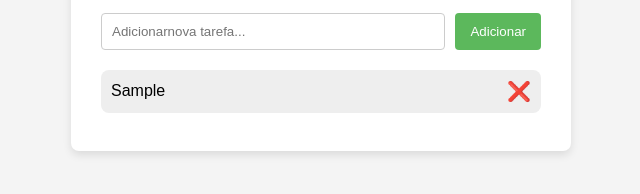
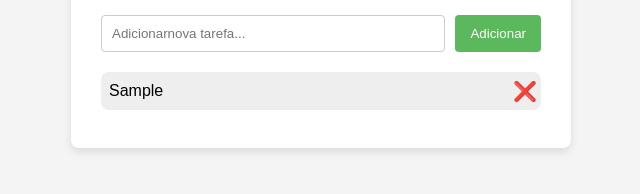
Before and after one commit to aldosds/todo-list-js, a plain HTML site: page index.html in a window 1280 px wide. Both pictures are taken after typing "Sample" into the empty fields and a click on the button "Adicionar". Shown: the part 362-556 px from the top of the page, 319-959 px from the left. Drawn offline with Linux system fonts and the light colour scheme.

Commit message:
:lipstick: Efetuado correçãoes e melhorias no estilização

```diff
--- a/css/styles.css
+++ b/css/styles.css
@@ -62,7 +62,6 @@ h1 {
 
 #task-list li {
   background-color: #eee;
-  padding: 10px;
   margin-bottom: 8px;
   border-radius: 8px;
   display: flex;
@@ -72,22 +71,22 @@ h1 {
   transition: background-color 0.3s;
 }
 
-#task-list li.completed {
-  background-color: #d9edf7;
+#task-list .task-text-content.completed {
   text-decoration: line-through;
   color: #777;
 }
 
-#task-list li.completed .delete-btn {
-  /* Força a remoção do risco (text-decoration) apenas no botão de deletar */
-  text-decoration: none;
+.task-text-content {
+  flex: 1;
+  cursor: pointer;
+  padding: 10px 0 10px 8px;
 }
 
 .delete-btn {
   background: none;
   border: none;
-  color: #d9534f;
   font-weight: bold;
   cursor: pointer;
   font-size: 1.2rem;
+  padding-right: 4px;
 }
```
